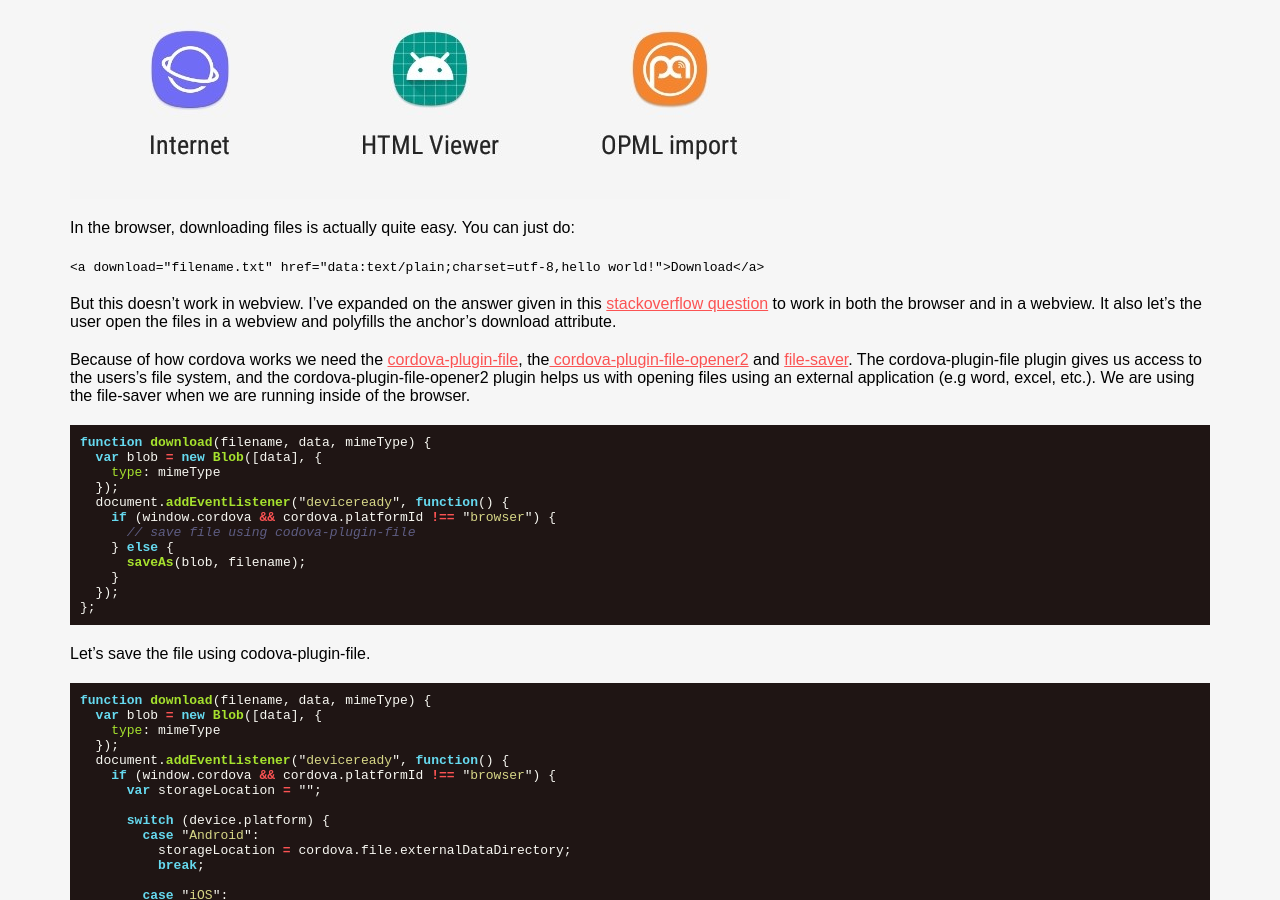
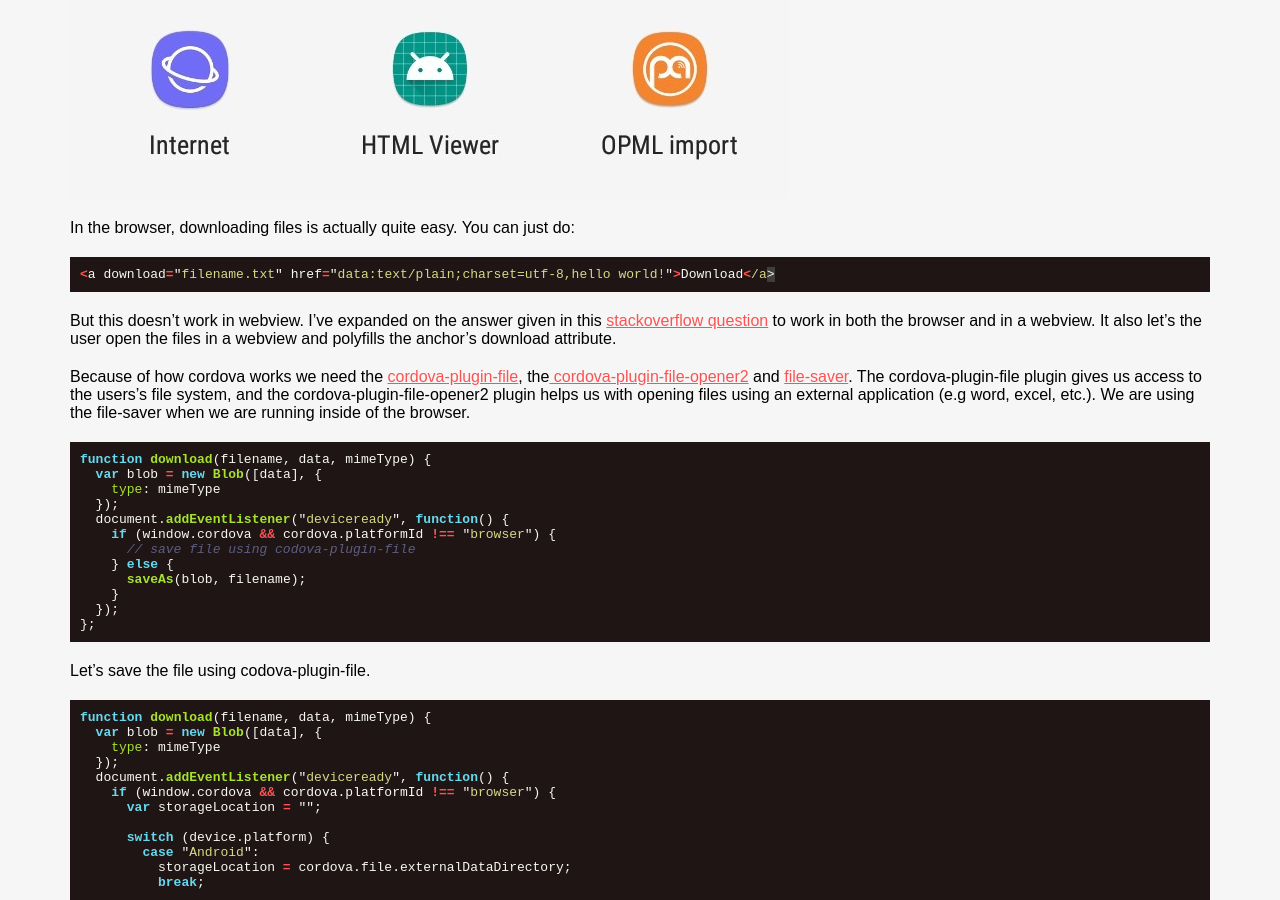
Before and after one commit to LesterGallagher/LesterGallagher.github.io, a Jekyll site: the page built from _posts/2019-02-16-downloading-saving-and-opening-files-with-cordova.md, in a window 1280 px wide and 900 px high, scrolled down 810 px. Built offline with Jekyll 4.4.1, drawn with Linux system fonts in a browser that asks for light colours; comment, search, counter and statistics services are not loaded.

Commit message:
Update from Forestry.io Sem Postma updated _posts/2019-02-16-downloading-saving-and-opening-files-with-cordova.md

````diff
--- a/_posts/2019-02-16-downloading-saving-and-opening-files-with-cordova.md
+++ b/_posts/2019-02-16-downloading-saving-and-opening-files-with-cordova.md
@@ -13,7 +13,9 @@ portal_link: ''
 ---
 In the browser, downloading files is actually quite easy.  You can just do:
 
-`<a download="filename.txt" href="data:text/plain;charset=utf-8,hello world!">Download</a>`
+```javascript
+<a download="filename.txt" href="data:text/plain;charset=utf-8,hello world!">Download</a>
+```
 
 But this doesn't work in webview. I've expanded on the answer given in this [stackoverflow question](https://stackoverflow.com/questions/43575581/cordova-download-a-file-in-download-folder) to work in both the browser and in a webview. It also let's the user open the files in a webview and polyfills the anchor's download attribute.
 
````
